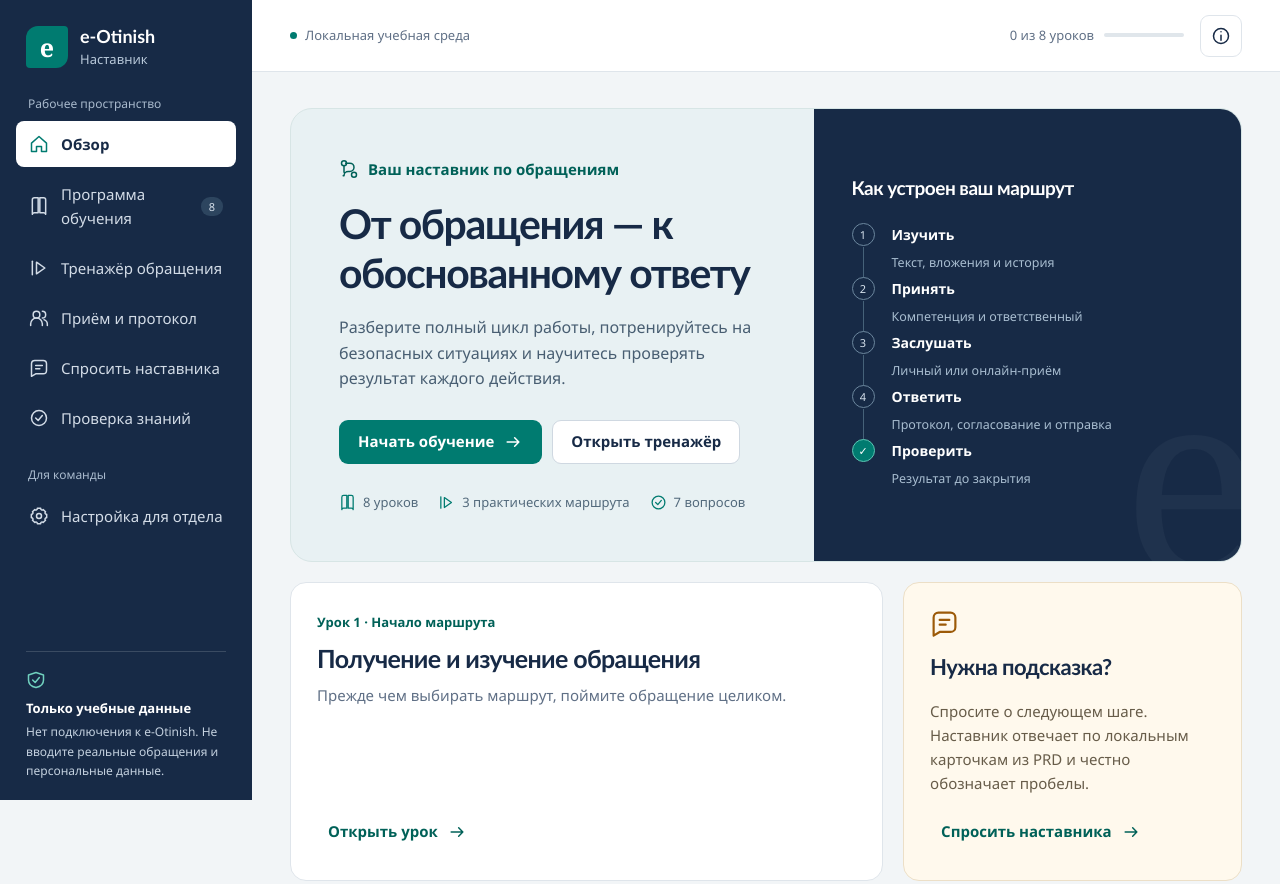
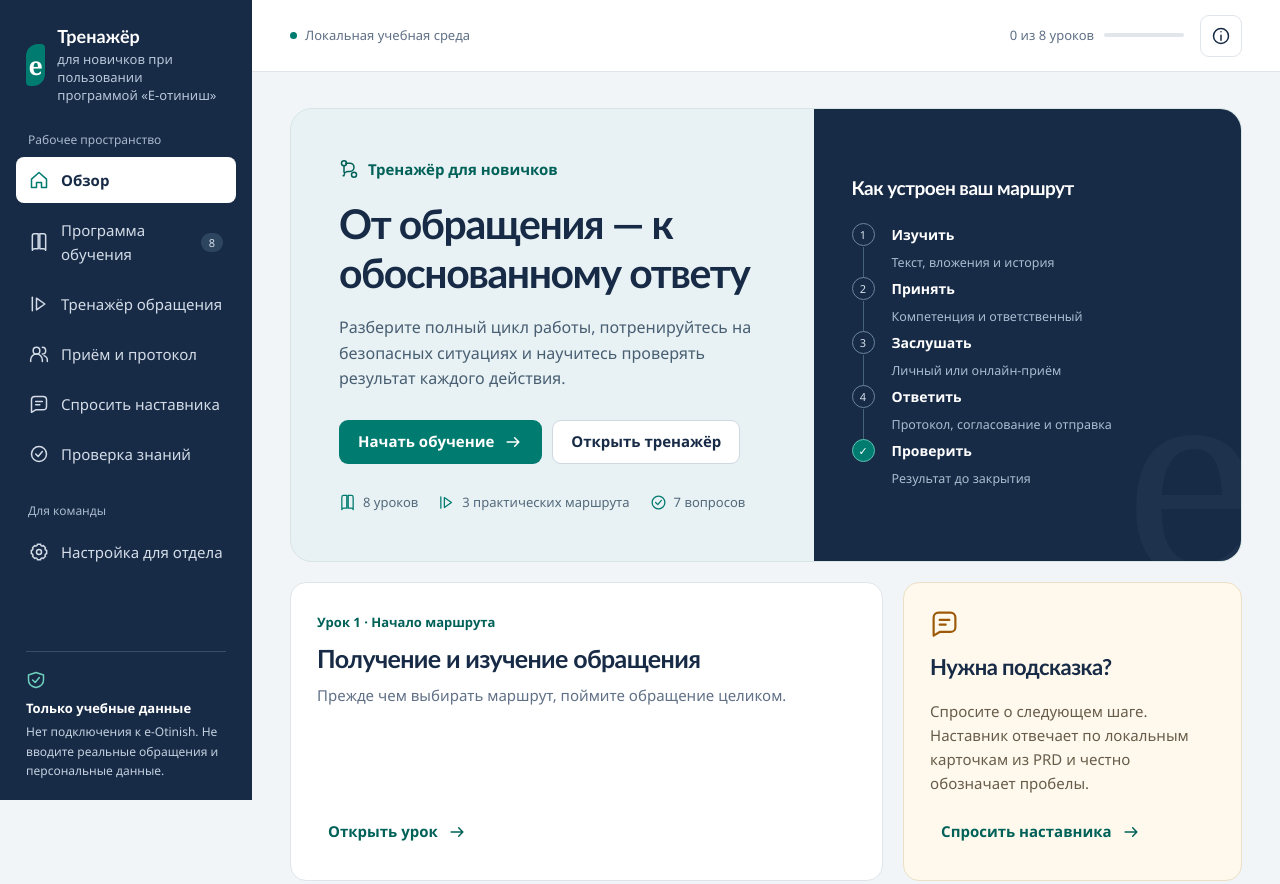
Before and after one commit to karinochka9/e-otinish-mentor, a plain HTML site: page index.html in a window 1280 px wide. Shown: the top 884 px of the page. Drawn offline with Linux system fonts and the light colour scheme.

Commit message:
Переименовать приложение в тренажёр для новичков
Обновить название в интерфейсе и PRD, сохранив прежний адрес публикации.

Co-Authored-By: Claude Sonnet 5 <noreply@anthropic.com>

```diff
--- a/index.html
+++ b/index.html
@@ -4,7 +4,7 @@
   <meta charset="UTF-8">
   <meta name="viewport" content="width=device-width, initial-scale=1.0">
   <meta name="color-scheme" content="light">
-  <title>Наставник e-Otinish — учебный тренажёр</title>
+  <title>Тренажёр для новичков при пользовании программой «Е‑отиниш»</title>
   <style>
     :root {
       --ink: #172a46;
@@ -459,7 +459,7 @@
 
   <div class="app-shell">
     <aside class="sidebar" id="sidebar" aria-label="Основная навигация">
-      <div class="brand"><div class="brand-mark" aria-hidden="true">e</div><div class="brand-name">e-Otinish<span>Наставник</span></div></div>
+      <div class="brand"><div class="brand-mark" aria-hidden="true">e</div><div class="brand-name">Тренажёр<span>для новичков при пользовании программой «Е‑отиниш»</span></div></div>
       <p class="nav-label">Рабочее пространство</p>
       <nav class="main-nav">
         <button class="nav-button" data-go="overview" aria-current="page"><svg class="icon"><use href="#i-home"/></svg>Обзор</button>
@@ -484,7 +484,7 @@
         <section class="page" data-page="overview" aria-labelledby="overview-title">
           <div class="hero">
             <div class="hero-copy">
-              <div class="hero-kicker"><svg class="icon"><use href="#i-route"/></svg>Ваш наставник по обращениям</div>
+              <div class="hero-kicker"><svg class="icon"><use href="#i-route"/></svg>Тренажёр для новичков</div>
               <h1 id="overview-title">От обращения — к обоснованному ответу</h1>
               <p>Разберите полный цикл работы, потренируйтесь на безопасных ситуациях и научитесь проверять результат каждого действия.</p>
               <div class="button-row"><button class="button button-primary" id="continue-learning">Начать обучение<svg class="icon"><use href="#i-arrow"/></svg></button><button class="button button-secondary" data-go="simulator">Открыть тренажёр</button></div>
@@ -589,7 +589,7 @@
               <button class="knowledge-topic" data-question="Что делать, если обращение не в моей компетенции?"><svg class="icon"><use href="#i-route"/></svg>Компетенция</button>
               <button class="knowledge-topic" data-question="Как подготовить личный или онлайн-приём?"><svg class="icon"><use href="#i-users"/></svg>Приём заявителя</button>
               <button class="knowledge-topic" data-question="За сколько дней отправлять SMS?"><svg class="icon"><use href="#i-clock"/></svg>Срок SMS</button>
-            </div><div class="knowledge-meta"><strong>Источник ответов</strong><p>Конспект PRD «Наставник e‑Otinish», версия 0.1 от 13.11.2026.</p><p>Это не утверждённая инструкция. Эксперт и владелец процесса ещё не назначены.</p></div></aside>
+            </div><div class="knowledge-meta"><strong>Источник ответов</strong><p>Конспект PRD «Тренажёр для новичков при пользовании программой „Е‑отиниш“», версия 0.1 от 13.11.2026.</p><p>Это не утверждённая инструкция. Эксперт и владелец процесса ещё не назначены.</p></div></aside>
           </div>
         </section>
 
@@ -602,7 +602,7 @@
           <div class="page-heading"><div><div class="heading-meta">Подготовка рабочей версии</div><h1 id="settings-title">Настройка для отдела</h1><p>Проверьте, какие материалы нужны владельцу процесса перед обучением сотрудников.</p></div><span class="badge badge-amber">Пилот пока не готов</span></div>
           <div class="settings-grid">
             <section class="card materials-card"><div class="materials-head"><h2>Необходимые материалы</h2><p>Официальные документы в прототип не загружены. Названия кнопок, статусы и сроки нельзя выдумывать.</p></div><div style="overflow-x:auto"><table class="materials-table"><thead><tr><th>Материал</th><th>Ответственный</th><th>Состояние</th></tr></thead><tbody id="materials-list"></tbody></table></div><div class="materials-actions"><button class="button button-primary" id="download-materials"><svg class="icon"><use href="#i-download"/></svg>Скачать список материалов</button></div></section>
-            <div><section class="card version-card"><h2>Версия содержания</h2><div class="version-number">0.1</div><span class="badge badge-amber">Черновик</span><ul class="version-facts"><li><strong>Дата</strong>13 ноября 2026 г.</li><li><strong>Основа</strong>PRD «Наставник e‑Otinish»</li><li><strong>Утверждающий эксперт</strong>Не назначен</li><li><strong>Официальные источники</strong>Ожидаются</li></ul><p class="small muted">Учебный материал нельзя публиковать как регламент без назначенного владельца.</p></section><details><summary>Открытые вопросы · 14</summary><ol class="questions-list" id="open-questions"></ol></details></div>
+            <div><section class="card version-card"><h2>Версия содержания</h2><div class="version-number">0.1</div><span class="badge badge-amber">Черновик</span><ul class="version-facts"><li><strong>Дата</strong>13 ноября 2026 г.</li><li><strong>Основа</strong>PRD «Тренажёр для новичков при пользовании программой „Е‑отиниш“»</li><li><strong>Утверждающий эксперт</strong>Не назначен</li><li><strong>Официальные источники</strong>Ожидаются</li></ul><p class="small muted">Учебный материал нельзя публиковать как регламент без назначенного владельца.</p></section><details><summary>Открытые вопросы · 14</summary><ol class="questions-list" id="open-questions"></ol></details></div>
           </div>
         </section>
       </main>
@@ -610,7 +610,7 @@
   </div>
   <div class="menu-backdrop" id="menu-backdrop" aria-hidden="true"></div>
 
-  <dialog class="dialog" id="about-dialog"><div class="dialog-head"><h2>Об этом прототипе</h2><button class="icon-button" data-close-dialog aria-label="Закрыть"><svg class="icon"><use href="#i-close"/></svg></button></div><div class="dialog-body"><p>«Наставник e‑Otinish» помогает новичку последовательно освоить работу с обращением и безопасно потренироваться.</p><div class="readonly-field">Один автономный HTML‑файл. Работает без интернета, учётной записи и внешних сервисов.</div><p><strong>Что он не делает</strong></p><p>Не подключается к e‑Otinish, не отправляет SMS или документы, не принимает решения по обращениям и не сохраняет ввод после обновления страницы.</p><p>Не вводите персональные данные. Учебные маршруты требуют проверки владельцем процесса, а точные сроки и реальные названия действий — утверждённой инструкции.</p></div></dialog>
+  <dialog class="dialog" id="about-dialog"><div class="dialog-head"><h2>Об этом прототипе</h2><button class="icon-button" data-close-dialog aria-label="Закрыть"><svg class="icon"><use href="#i-close"/></svg></button></div><div class="dialog-body"><p><strong>Тренажёр для новичков при пользовании программой «Е‑отиниш»</strong> помогает последовательно освоить работу с обращением и безопасно потренироваться.</p><div class="readonly-field">Один автономный HTML‑файл. Работает без интернета, учётной записи и внешних сервисов.</div><p><strong>Что он не делает</strong></p><p>Не подключается к e‑Otinish, не отправляет SMS или документы, не принимает решения по обращениям и не сохраняет ввод после обновления страницы.</p><p>Не вводите персональные данные. Учебные маршруты требуют проверки владельцем процесса, а точные сроки и реальные названия действий — утверждённой инструкции.</p></div></dialog>
   <dialog class="dialog" id="source-dialog"><div class="dialog-head"><h2>Источник подсказки</h2><button class="icon-button" data-close-dialog aria-label="Закрыть"><svg class="icon"><use href="#i-close"/></svg></button></div><div class="dialog-body"><h3 id="source-title"></h3><p id="source-description"></p><dl class="version-facts"><li><strong>Версия</strong><span id="source-version"></span></li><li><strong>Дата материала</strong>13 ноября 2026 г.</li><li><strong>Эксперт</strong>Не назначен, требуется проверка</li></dl><div class="feedback info"><strong>Важно</strong>Источник — учебный конспект PRD, а не официальный регламент или интерфейс e‑Otinish.</div></div></dialog>
   <div class="toast" id="toast" role="status" hidden></div>
   <noscript><div style="padding:30px;background:#fff3dd;color:#172a46">Для работы интерактивного учебного прототипа включите JavaScript. Внешние сервисы не требуются.</div></noscript>
@@ -988,7 +988,7 @@
       $('#open-questions').innerHTML = openQuestions.map(question => `<li>${question}</li>`).join('');
     }
     function downloadMaterials() {
-      const lines = ['НАСТАВНИК E-OTINISH — МАТЕРИАЛЫ ДЛЯ РАБОЧЕЙ ВЕРСИИ','Версия PRD: 0.1 от 13.11.2026','',...materials.map(([name,owner,status],index) => `${index + 1}. ${name}\nОтветственный: ${owner}\nСостояние: ${status}`),'','ОТКРЫТЫЕ ВОПРОСЫ',...openQuestions.map((question,index) => `Q-${String(index + 1).padStart(2,'0')}. ${question}`),'','Пароли, реальные обращения и необезличенные персональные данные не требуются.'];
+      const lines = ['ТРЕНАЖЁР ДЛЯ НОВИЧКОВ ПРИ ПОЛЬЗОВАНИИ ПРОГРАММОЙ «Е‑ОТИНИШ» — МАТЕРИАЛЫ ДЛЯ РАБОЧЕЙ ВЕРСИИ','Версия PRD: 0.1 от 13.11.2026','',...materials.map(([name,owner,status],index) => `${index + 1}. ${name}\nОтветственный: ${owner}\nСостояние: ${status}`),'','ОТКРЫТЫЕ ВОПРОСЫ',...openQuestions.map((question,index) => `Q-${String(index + 1).padStart(2,'0')}. ${question}`),'','Пароли, реальные обращения и необезличенные персональные данные не требуются.'];
       const blob = new Blob(['﻿' + lines.join('\r\n')], {type:'text/plain;charset=utf-8'}); const url = URL.createObjectURL(blob);
       const link = document.createElement('a'); link.href = url; link.download = 'materials-e-otinish.txt'; document.body.append(link); link.click(); link.remove(); setTimeout(() => URL.revokeObjectURL(url),1000);
       toast('Список материалов сохранён в текстовом файле.');
```
Also changed, not shown: 1 other file.
